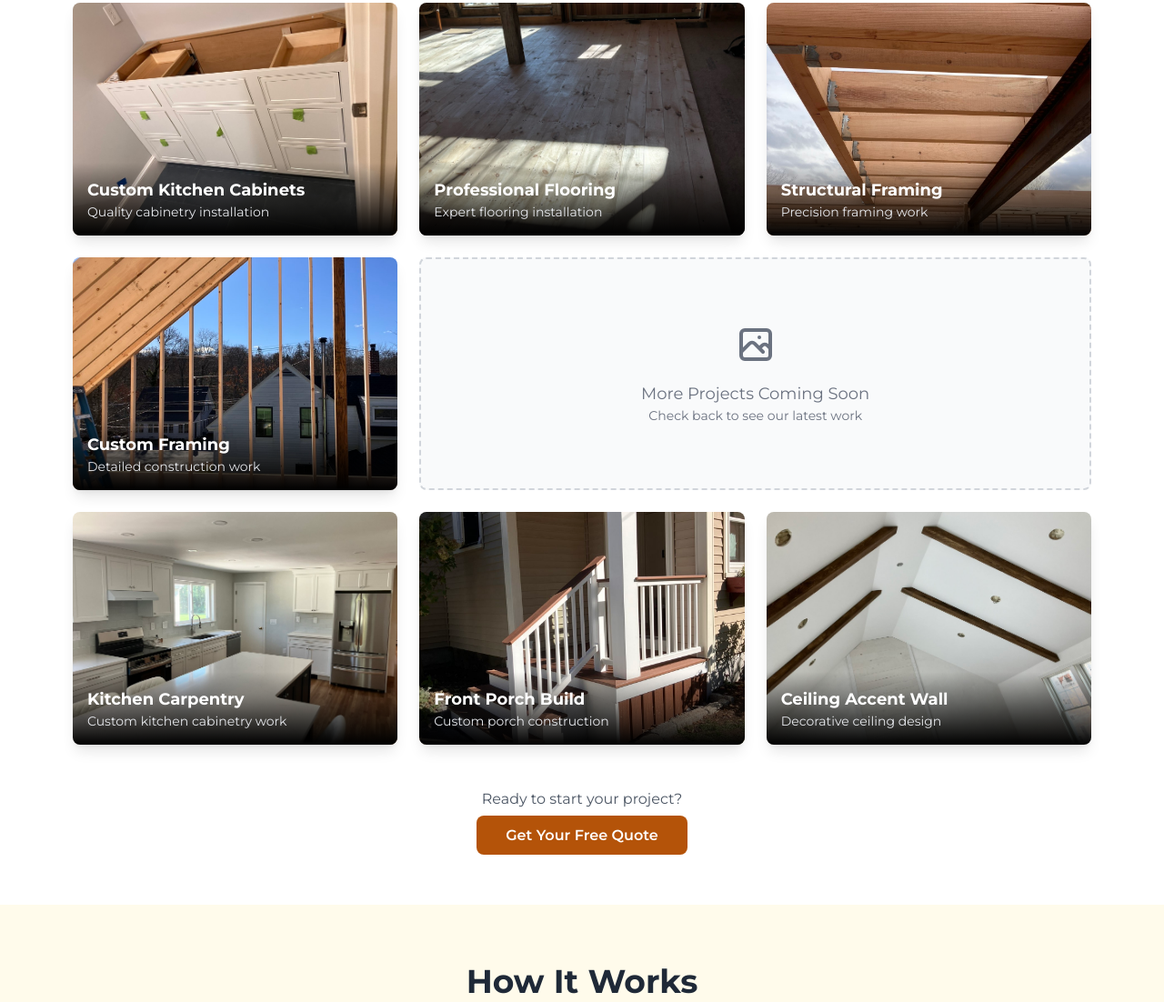
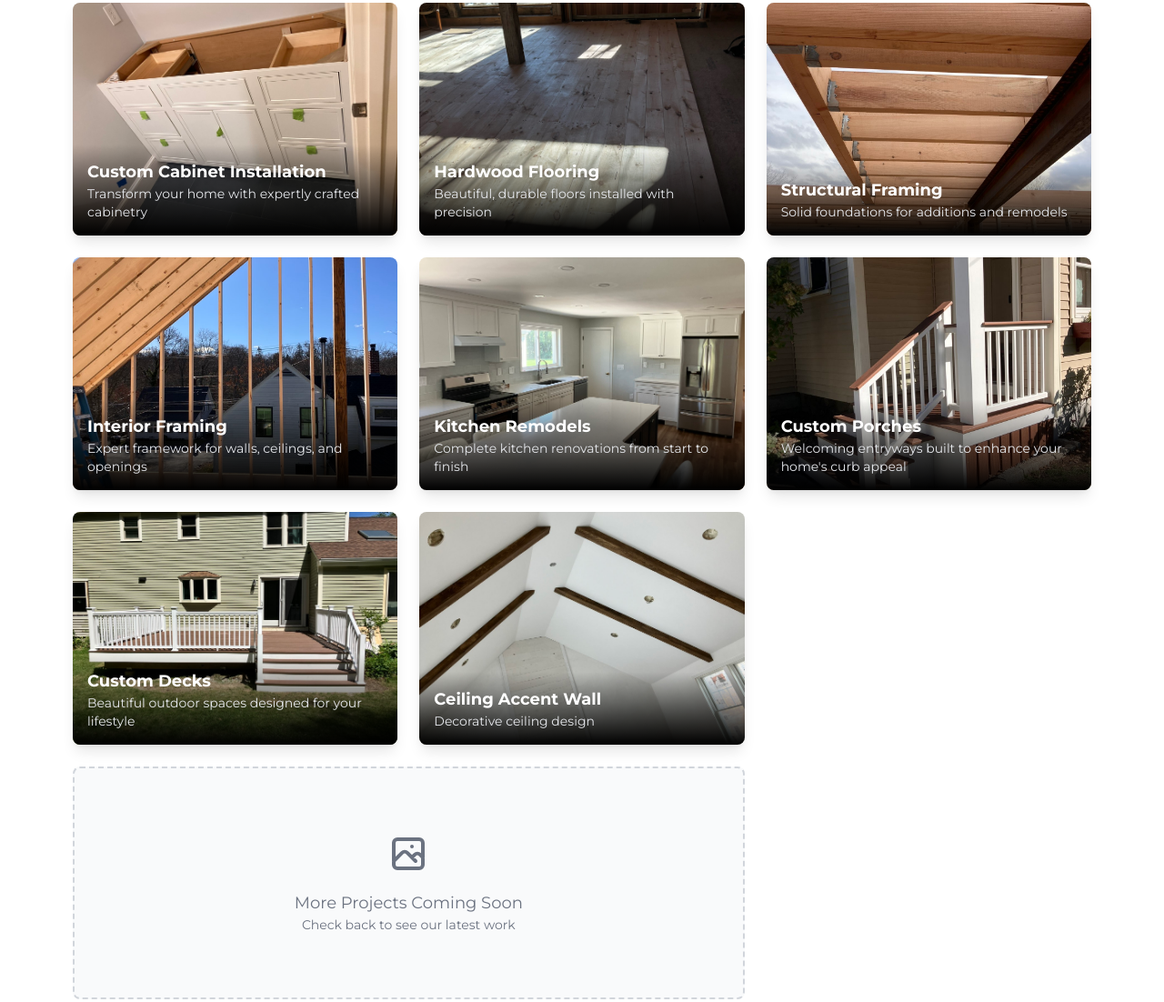
Before and after one commit to aalejan/Noble-Grain-Carpentry-Site, a website built with Vite: page index.html in a window 1280 px wide. Shown: the part 2913-4015 px from the top of the page at 91% size. Built offline with nearby package versions, Linux system fonts and the light colour scheme.

Commit message:
updated picture descriptions

```diff
--- a/index.html
+++ b/index.html
@@ -274,84 +274,94 @@
     <section id="gallery" class="py-16 bg-white">
       <div class="max-w-6xl mx-auto px-4">
         <h2 class="text-4xl font-bold text-gray-800 mb-4 text-center">Our Work</h2>
-        <p class="text-center text-gray-600 mb-12 text-lg">Take a look at some of our recent projects showcasing quality craftsmanship</p>
+        <p class="text-center text-gray-600 mb-12 text-lg">Take a look at some of our recent projects showcasing quality
+          craftsmanship</p>
 
         <div class="grid grid-cols-1 md:grid-cols-2 lg:grid-cols-3 gap-6">
 
           <!-- Cabinet Work -->
+          <!-- Cabinet Work -->
           <div class="group relative overflow-hidden rounded-lg shadow-lg hover:shadow-xl transition-shadow">
-            <img src="/src/images/Cabinets.JPG" alt="Custom Kitchen Cabinets" class="w-full h-64 object-cover group-hover:scale-105 transition-transform duration-300">
+            <img src="/src/images/Cabinets.JPG" alt="Custom Kitchen Cabinets"
+              class="w-full h-64 object-cover group-hover:scale-105 transition-transform duration-300">
             <div class="absolute inset-0 bg-black opacity-0 group-hover:opacity-30 transition-opacity"></div>
             <div class="absolute bottom-0 left-0 right-0 bg-gradient-to-t from-black to-transparent p-4">
-              <h3 class="text-white font-bold text-lg">Custom Kitchen Cabinets</h3>
-              <p class="text-gray-200 text-sm">Quality cabinetry installation</p>
+              <h3 class="text-white font-bold text-lg">Custom Cabinet Installation</h3>
+              <p class="text-gray-200 text-sm">Transform your home with expertly crafted cabinetry</p>
             </div>
           </div>
 
           <!-- Flooring Work -->
           <div class="group relative overflow-hidden rounded-lg shadow-lg hover:shadow-xl transition-shadow">
-            <img src="/src/images/Flooring.JPG" alt="Professional Flooring Installation" class="w-full h-64 object-cover group-hover:scale-105 transition-transform duration-300">
+            <img src="/src/images/Flooring.JPG" alt="Professional Flooring Installation"
+              class="w-full h-64 object-cover group-hover:scale-105 transition-transform duration-300">
             <div class="absolute inset-0 bg-black opacity-0 group-hover:opacity-30 transition-opacity"></div>
             <div class="absolute bottom-0 left-0 right-0 bg-gradient-to-t from-black to-transparent p-4">
-              <h3 class="text-white font-bold text-lg">Professional Flooring</h3>
-              <p class="text-gray-200 text-sm">Expert flooring installation</p>
+              <h3 class="text-white font-bold text-lg">Hardwood Flooring</h3>
+              <p class="text-gray-200 text-sm">Beautiful, durable floors installed with precision</p>
             </div>
           </div>
 
           <!-- Framing Work 1 -->
           <div class="group relative overflow-hidden rounded-lg shadow-lg hover:shadow-xl transition-shadow">
-            <img src="/src/images/Framing.JPG" alt="Structural Framing Work" class="w-full h-64 object-cover group-hover:scale-105 transition-transform duration-300">
+            <img src="/src/images/Framing.JPG" alt="Structural Framing Work"
+              class="w-full h-64 object-cover group-hover:scale-105 transition-transform duration-300">
             <div class="absolute inset-0 bg-black opacity-0 group-hover:opacity-30 transition-opacity"></div>
             <div class="absolute bottom-0 left-0 right-0 bg-gradient-to-t from-black to-transparent p-4">
               <h3 class="text-white font-bold text-lg">Structural Framing</h3>
-              <p class="text-gray-200 text-sm">Precision framing work</p>
+              <p class="text-gray-200 text-sm">Solid foundations for additions and remodels</p>
             </div>
           </div>
 
           <!-- Framing Work 2 -->
-          <div class="group relative overflow-hidden rounded-lg shadow-lg hover:shadow-xl transition-shadow md:col-span-2 lg:col-span-1">
-            <img src="/src/images/Framing2.JPG" alt="Additional Framing Project" class="w-full h-64 object-cover group-hover:scale-105 transition-transform duration-300">
+          <div
+            class="group relative overflow-hidden rounded-lg shadow-lg hover:shadow-xl transition-shadow md:col-span-2 lg:col-span-1">
+            <img src="/src/images/Framing2.JPG" alt="Additional Framing Project"
+              class="w-full h-64 object-cover group-hover:scale-105 transition-transform duration-300">
             <div class="absolute inset-0 bg-black opacity-0 group-hover:opacity-30 transition-opacity"></div>
             <div class="absolute bottom-0 left-0 right-0 bg-gradient-to-t from-black to-transparent p-4">
-              <h3 class="text-white font-bold text-lg">Custom Framing</h3>
-              <p class="text-gray-200 text-sm">Detailed construction work</p>
-            </div>
-          </div>
-
-          <!-- Placeholder for future photos -->
-          <div class="md:col-span-2 lg:col-span-2 bg-gray-50 rounded-lg border-2 border-dashed border-gray-300 flex items-center justify-center h-64">
-            <div class="text-center text-gray-500">
-              <svg class="w-12 h-12 mx-auto mb-4" fill="none" stroke="currentColor" viewBox="0 0 24 24">
-                <path stroke-linecap="round" stroke-linejoin="round" stroke-width="2" d="M4 16l4.586-4.586a2 2 0 012.828 0L16 16m-2-2l1.586-1.586a2 2 0 012.828 0L20 14m-6-6h.01M6 20h12a2 2 0 002-2V6a2 2 0 00-2-2H6a2 2 0 00-2 2v12a2 2 0 002 2z"></path>
-              </svg>
-              <p class="text-lg font-medium">More Projects Coming Soon</p>
-              <p class="text-sm">Check back to see our latest work</p>
+              <h3 class="text-white font-bold text-lg">Interior Framing</h3>
+              <p class="text-gray-200 text-sm">Expert framework for walls, ceilings, and openings</p>
             </div>
           </div>
 
           <!-- Kitchen Work -->
           <div class="group relative overflow-hidden rounded-lg shadow-lg hover:shadow-xl transition-shadow">
-            <img src="/src/images/Kitchen.jpeg" alt="Kitchen Renovation Project" class="w-full h-64 object-cover group-hover:scale-105 transition-transform duration-300">
+            <img src="/src/images/Kitchen.jpeg" alt="Kitchen Renovation Project"
+              class="w-full h-64 object-cover group-hover:scale-105 transition-transform duration-300">
             <div class="absolute inset-0 bg-black opacity-0 group-hover:opacity-30 transition-opacity"></div>
             <div class="absolute bottom-0 left-0 right-0 bg-gradient-to-t from-black to-transparent p-4">
-              <h3 class="text-white font-bold text-lg">Kitchen Carpentry</h3>
-              <p class="text-gray-200 text-sm">Custom kitchen cabinetry work</p>
+              <h3 class="text-white font-bold text-lg">Kitchen Remodels</h3>
+              <p class="text-gray-200 text-sm">Complete kitchen renovations from start to finish</p>
             </div>
           </div>
 
           <!-- Front Porch Work -->
           <div class="group relative overflow-hidden rounded-lg shadow-lg hover:shadow-xl transition-shadow">
-            <img src="/src/images/FrontPorch.jpeg" alt="Front Porch Construction" class="w-full h-64 object-cover group-hover:scale-105 transition-transform duration-300">
+            <img src="/src/images/FrontPorch.jpeg" alt="Front Porch Construction"
+              class="w-full h-64 object-cover group-hover:scale-105 transition-transform duration-300">
             <div class="absolute inset-0 bg-black opacity-0 group-hover:opacity-30 transition-opacity"></div>
             <div class="absolute bottom-0 left-0 right-0 bg-gradient-to-t from-black to-transparent p-4">
-              <h3 class="text-white font-bold text-lg">Front Porch Build</h3>
-              <p class="text-gray-200 text-sm">Custom porch construction</p>
+              <h3 class="text-white font-bold text-lg">Custom Porches</h3>
+              <p class="text-gray-200 text-sm">Welcoming entryways built to enhance your home's curb appeal</p>
+            </div>
+          </div>
+
+          <!-- Deck Work -->
+          <div class="group relative overflow-hidden rounded-lg shadow-lg hover:shadow-xl transition-shadow">
+            <img src="/src/images/Deck.jpeg" alt="Deck Construction"
+              class="w-full h-64 object-cover group-hover:scale-105 transition-transform duration-300">
+            <div class="absolute inset-0 bg-black opacity-0 group-hover:opacity-30 transition-opacity"></div>
+            <div class="absolute bottom-0 left-0 right-0 bg-gradient-to-t from-black to-transparent p-4">
+              <h3 class="text-white font-bold text-lg">Custom Decks</h3>
+              <p class="text-gray-200 text-sm">Beautiful outdoor spaces designed for your lifestyle</p>
             </div>
           </div>
 
           <!-- Ceiling Accent Work -->
           <div class="group relative overflow-hidden rounded-lg shadow-lg hover:shadow-xl transition-shadow">
-            <img src="/src/images/Ceilin accent.jpeg" alt="Ceiling Accent Installation" class="w-full h-64 object-cover group-hover:scale-105 transition-transform duration-300">
+            <img src="/src/images/Ceilin accent.jpeg" alt="Ceiling Accent Installation"
+              class="w-full h-64 object-cover group-hover:scale-105 transition-transform duration-300">
             <div class="absolute inset-0 bg-black opacity-0 group-hover:opacity-30 transition-opacity"></div>
             <div class="absolute bottom-0 left-0 right-0 bg-gradient-to-t from-black to-transparent p-4">
               <h3 class="text-white font-bold text-lg">Ceiling Accent Wall</h3>
@@ -359,15 +369,34 @@
             </div>
           </div>
 
+
+          <!-- Placeholder for future photos -->
+          <div
+            class="md:col-span-2 lg:col-span-2 bg-gray-50 rounded-lg border-2 border-dashed border-gray-300 flex items-center justify-center h-64">
+            <div class="text-center text-gray-500">
+              <svg class="w-12 h-12 mx-auto mb-4" fill="none" stroke="currentColor" viewBox="0 0 24 24">
+                <path stroke-linecap="round" stroke-linejoin="round" stroke-width="2"
+                  d="M4 16l4.586-4.586a2 2 0 012.828 0L16 16m-2-2l1.586-1.586a2 2 0 012.828 0L20 14m-6-6h.01M6 20h12a2 2 0 002-2V6a2 2 0 00-2-2H6a2 2 0 00-2 2v12a2 2 0 002 2z">
+                </path>
+              </svg>
+              <p class="text-lg font-medium">More Projects Coming Soon</p>
+              <p class="text-sm">Check back to see our latest work</p>
+            </div>
+          </div>
+
+
         </div>
 
         <div class="text-center mt-12">
           <p class="text-gray-600 mb-4">Ready to start your project?</p>
-          <a href="#contact" class="bg-amber-700 hover:bg-amber-800 text-white px-8 py-3 rounded-lg font-semibold transition">
+          <a href="#contact"
+            class="bg-amber-700 hover:bg-amber-800 text-white px-8 py-3 rounded-lg font-semibold transition">
             Get Your Free Quote
           </a>
         </div>
       </div>
+
+
     </section>
 
     <!-- Process Section -->
```
